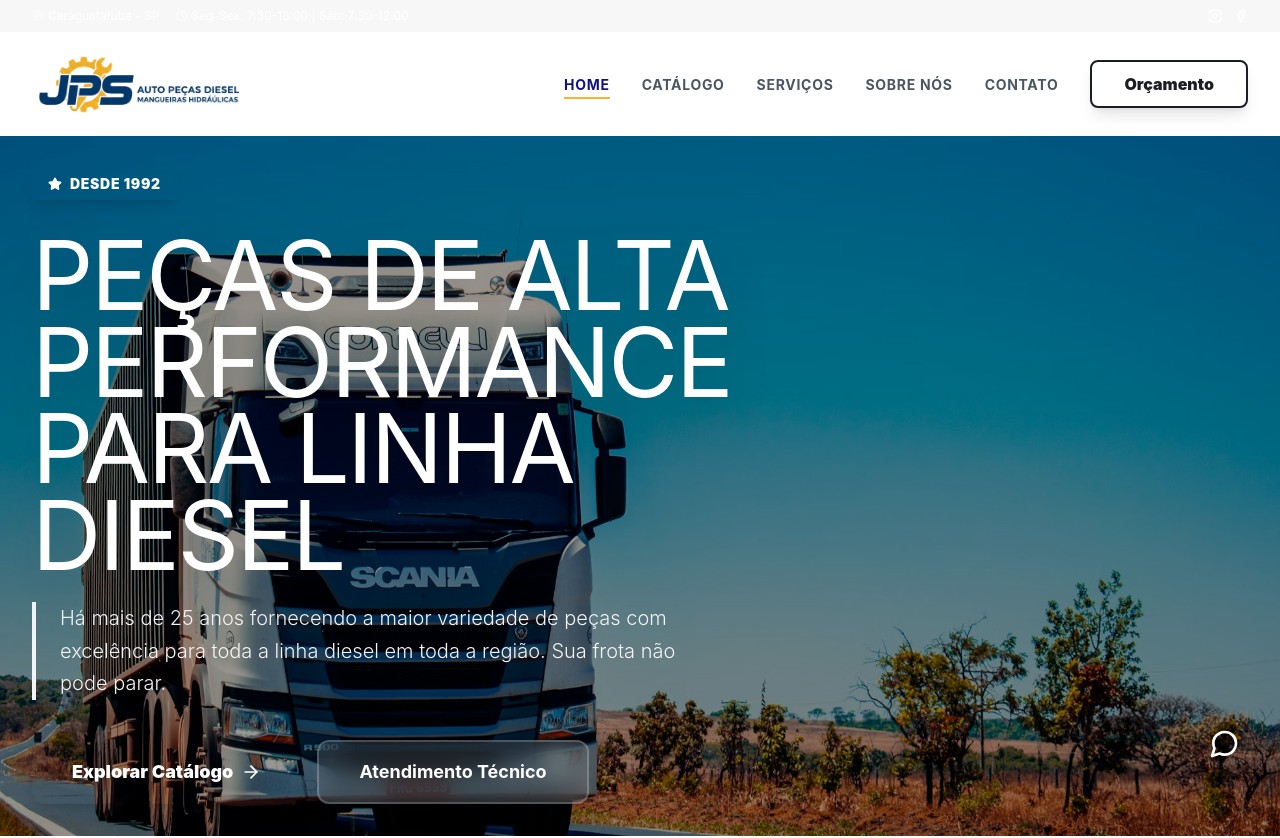
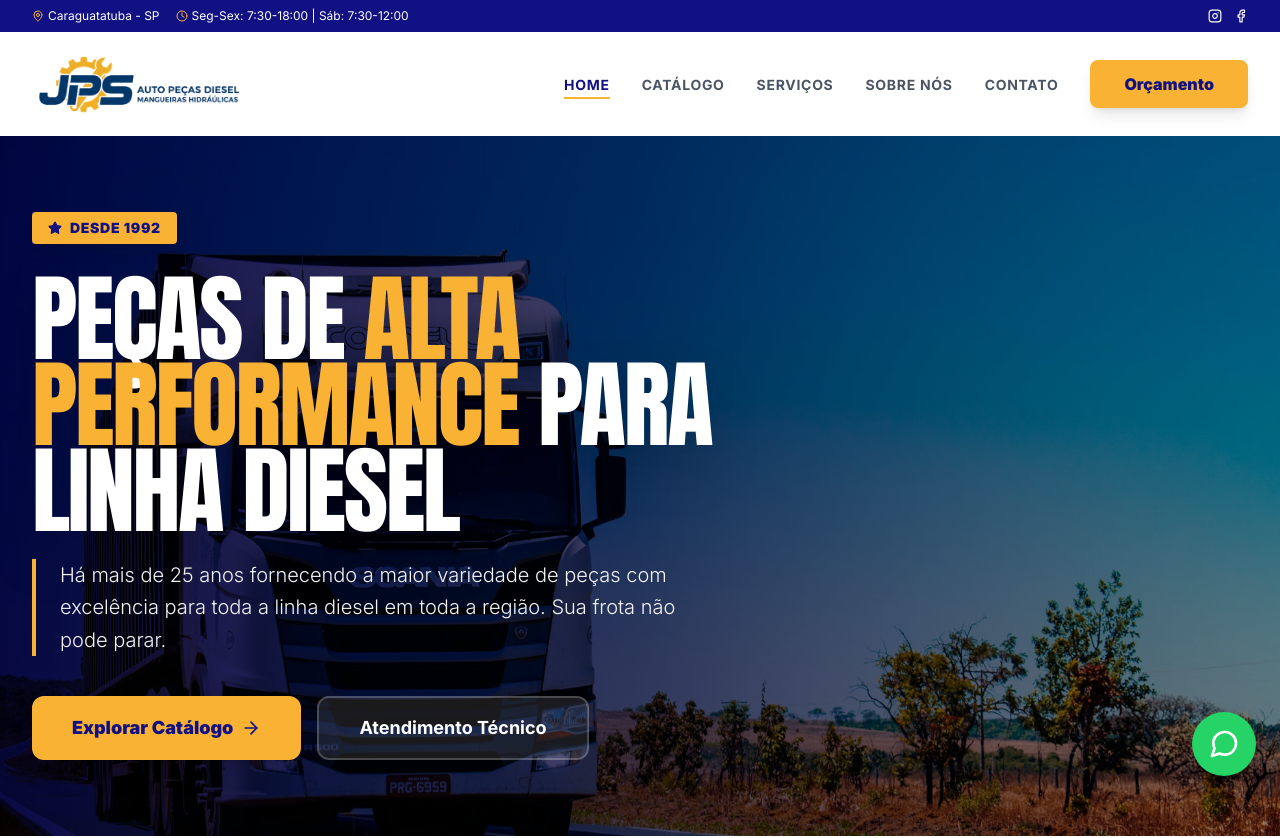
Before and after one commit to luizdovale/JPS-AutoPe-asNew, a React (Vite) app: page /#/ in a window 1280 px wide. Shown: the top 838 px of the page. Built offline with nearby package versions, Linux system fonts and the light colour scheme.

Commit message:
refatoração completa do site

```diff
--- a/index.css
+++ b/index.css
@@ -1,4 +1,37 @@
 @import "tailwindcss";
+
+@theme {
+  --font-sans: 'Inter', sans-serif;
+  --font-anton: 'Anton', sans-serif;
+
+  --color-jps-main: #111184;
+  --color-jps-light: #2C3DE3;
+  --color-jps-gold: #F9B233;
+  --color-jps-dark: #0a0a54;
+  --color-jps-gray: #F7F7F7;
+  --color-jps-border: #E5E5E5;
+  --color-jps-black: #1B1D24;
+  --color-jps-whatsapp: #25D366;
+
+  @keyframes fade-in {
+    from { opacity: 0; }
+    to { opacity: 1; }
+  }
+  @keyframes fade-in-up {
+    from { opacity: 0; transform: translateY(20px); }
+    to { opacity: 1; transform: translateY(0); }
+  }
+  @keyframes ken-burns {
+    0% { transform: scale(1); }
+    100% { transform: scale(1.15); }
+  }
+
+  --animate-fade-in: fade-in 1s ease-out forwards;
+  --animate-fade-in-up: fade-in-up 0.8s ease-out forwards;
+  --animate-fade-in-up-delay-1: fade-in-up 0.8s ease-out 0.2s forwards;
+  --animate-fade-in-up-delay-2: fade-in-up 0.8s ease-out 0.4s forwards;
+  --animate-ken-burns: ken-burns 30s ease-out forwards;
+}
 
 /* Estilos Base */
 html {
--- a/tailwind.config.js
+++ b/tailwind.config.js
@@ -1,49 +1,5 @@
-/** @type {import('tailwindcss').Config} */
-export default {
-  content: [
-    "./index.html",
-    "./**/*.{js,ts,jsx,tsx}",
-  ],
-  theme: {
-    extend: {
-      fontFamily: {
-        sans: ['Inter', 'sans-serif'],
-        anton: ['Anton', 'sans-serif'],
-      },
-      colors: {
-        jps: {
-          main: '#111184',
-          light: '#2C3DE3',
-          gold: '#F9B233',
-          dark: '#0a0a54',
-          gray: '#F7F7F7',
-          border: '#E5E5E5',
-          black: '#1B1D24',
-          whatsapp: '#25D366'
-        }
-      },
-      animation: {
-        'fade-in': 'fadeIn 1s ease-out forwards',
-        'fade-in-up': 'fadeInUp 0.8s ease-out forwards',
-        'fade-in-up-delay-1': 'fadeInUp 0.8s ease-out 0.2s forwards',
-        'fade-in-up-delay-2': 'fadeInUp 0.8s ease-out 0.4s forwards',
-        'ken-burns': 'kenBurns 20s ease-out forwards',
-      },
-      keyframes: {
-        fadeIn: {
-          '0%': { opacity: '0' },
-          '100%': { opacity: '1' },
-        },
-        fadeInUp: {
-          '0%': { opacity: '0', transform: 'translateY(20px)' },
-          '100%': { opacity: '1', transform: 'translateY(0)' },
-        },
-        kenBurns: {
-          '0%': { transform: 'scale(1)' },
-          '100%': { transform: 'scale(1.1)' },
-        }
-      }
-    },
-  },
-  plugins: [],
-}
+/**
+ * Este arquivo foi desativado durante a migração para o Tailwind v4.
+ * As configurações de tema agora residem no arquivo src/index.css através da diretiva @theme.
+ */
+export default {};
--- a/vite.config.ts
+++ b/vite.config.ts
@@ -1,6 +1,7 @@
-import path from 'path';
 import { defineConfig, loadEnv } from 'vite';
 import react from '@vitejs/plugin-react';
+import tailwindcss from '@tailwindcss/vite';
+import path from 'path';
 
 export default defineConfig(({ mode }) => {
     const env = loadEnv(mode, '.', '');
@@ -9,7 +10,10 @@ export default defineConfig(({ mode }) => {
         port: 3000,
         host: '0.0.0.0',
       },
-      plugins: [react()],
+      plugins: [
+        react(),
+        tailwindcss(),
+      ],
       define: {
         'process.env.API_KEY': JSON.stringify(env.GEMINI_API_KEY),
         'process.env.GEMINI_API_KEY': JSON.stringify(env.GEMINI_API_KEY)
```
